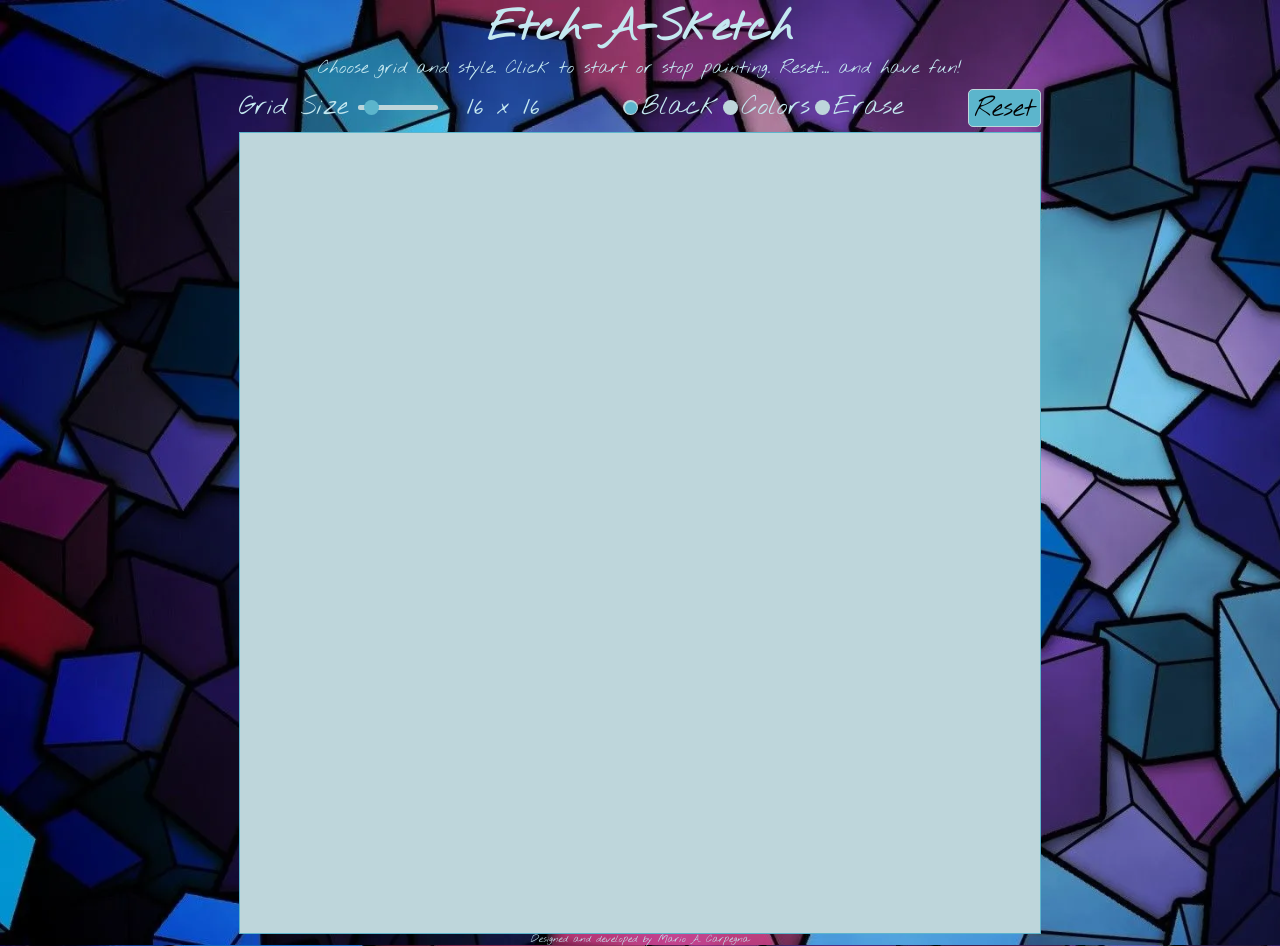
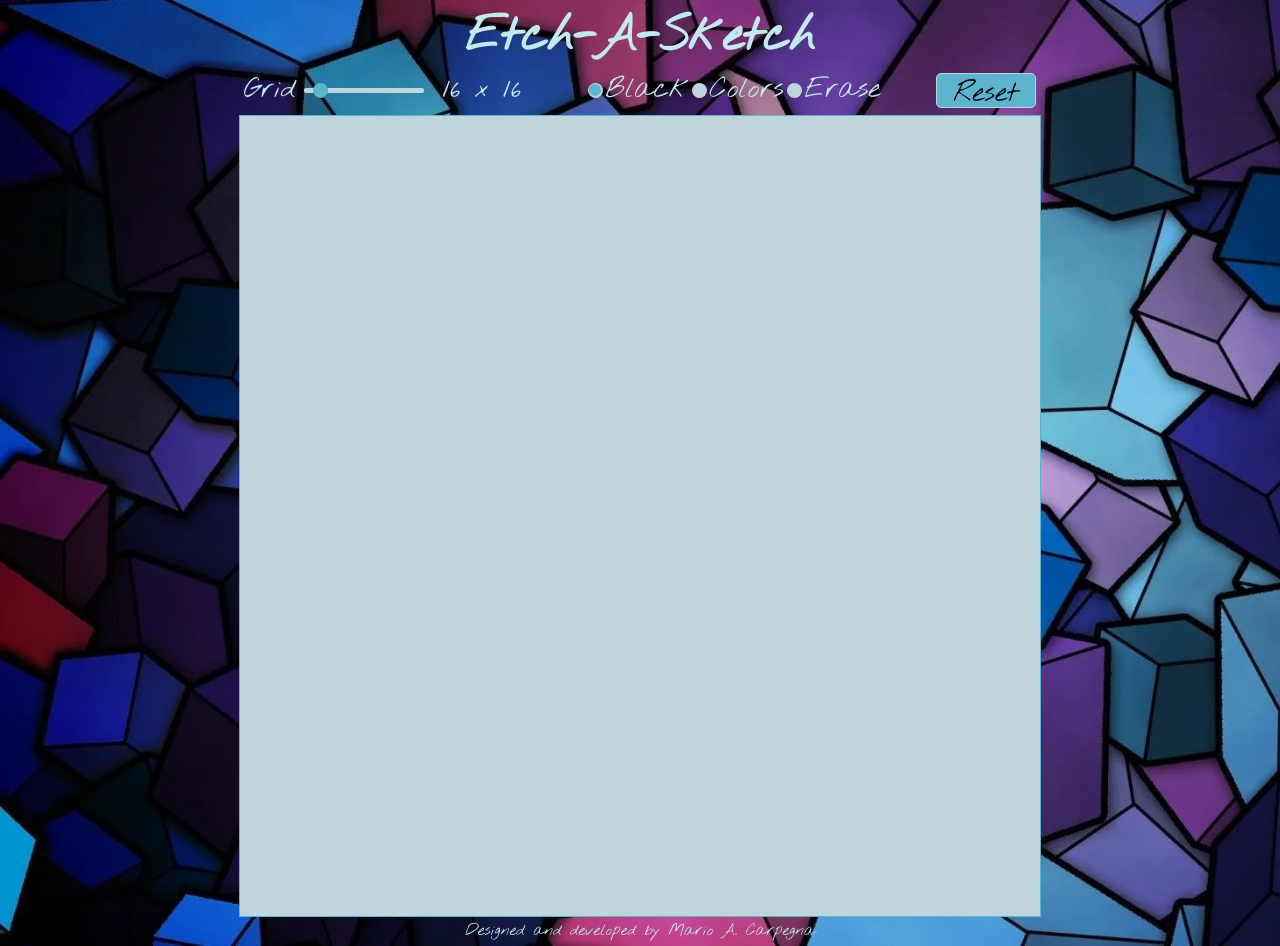
Before and after one commit to mcarpegna/etch_a_sketch, a plain HTML site: page index.html in a window 1280 px wide. Drawn offline with Linux system fonts and the light colour scheme.

Commit message:
Improve CSS

```diff
--- a/css/style.css
+++ b/css/style.css
@@ -27,13 +27,11 @@ body {
 
 header h1 {
     /*Had to be more specific with header cos normalize didn't let me modify h1*/
-    font-size: 4.2rem;
-    margin: .5rem;
+    font-size: 4.8rem;
     text-align: center;
-}
+    padding: .5rem .5rem 0;
+    margin: .5rem 0 0 0;
 
-p {
-    margin: .5rem;
 }
 
 label {
@@ -46,20 +44,25 @@ input {
     cursor: pointer;
 }
 
+footer {
+    font-size: 1.6rem;
+    margin: .5rem;
+}
+
 /* More specific */
 .controls {
     display: flex;
     justify-content: space-between;
     width: 80.2rem;
-    height: 4.8rem;
-    font-size: 2.6rem;
-    padding: .5rem 0;
+    height: 5rem;
+    font-size: 2.8rem;
+    padding: 0 .5rem 0 .5rem;
 }
 
 .range {
     display: flex;
     align-items: center;
-    gap: .5rem;
+    gap: .3rem;
 }
 
 .box-number {
@@ -67,7 +70,7 @@ input {
     /*allows to change the input/range default appearance with css */
     -webkit-appearance: none;
     /*for better compatibility with some browsers*/
-    width: 8rem;
+    width: 12rem;
     height: .5rem;
     border-radius: .2rem;
     margin: .5rem;
@@ -91,13 +94,13 @@ input {
 
 .input-text {
     width: 10rem;
-    margin: .5rem;
     text-align: center;
+    margin: 0;
 }
 
 .colors {
     display: flex;
-    gap: .5rem;
+    gap: .3rem;
 }
 
 /* Trick for give style to radio buttons */
@@ -132,8 +135,15 @@ input[type=radio]:checked+label .radio-button::after {
     opacity: 1;
 }
 
+.button-container {
+    display: flex;
+    align-items: center;
+}
+
 .reset {
-    padding: .5rem;
+    height: 3.5rem;
+    width: 10rem;
+    padding: .4rem 0 0;
     border: .1rem solid rgb(190, 214, 219);
     border-radius: .5rem;
     background-color: rgb(92, 181, 204);
--- a/index.html
+++ b/index.html
@@ -15,11 +15,11 @@
 <body>
     <header>
         <h1>Etch-A-Sketch</h1>
-        <p class="choices">Choose grid and style. Click to start or stop painting. Reset... and have fun!</p>
+        <!-- <p class="choices">Choose grid and style. Click to start or stop painting. Reset... and have fun!</p> -->
     </header>
     <nav class="controls">
         <div class="range">
-            <label for="box-number">Grid Size</label>
+            <label for="box-number">Grid</label>
             <input type="range" class="box-number" id="box-number" min="8" max="96" step="8" value="16">
             <p class="input-text">00 x 00</p>
         </div>
@@ -44,7 +44,9 @@
             </label>
 
         </div>
-        <button type="reset" class="reset" aria-label="Reset">Reset</button>
+        <div class="button-container">
+            <button type="reset" class="reset" aria-label="Reset">Reset</button>
+        </div>
     </nav>
     <main class="grid"></main>
     <footer>Designed and developed by Mario A. Carpegna</footer>
```
